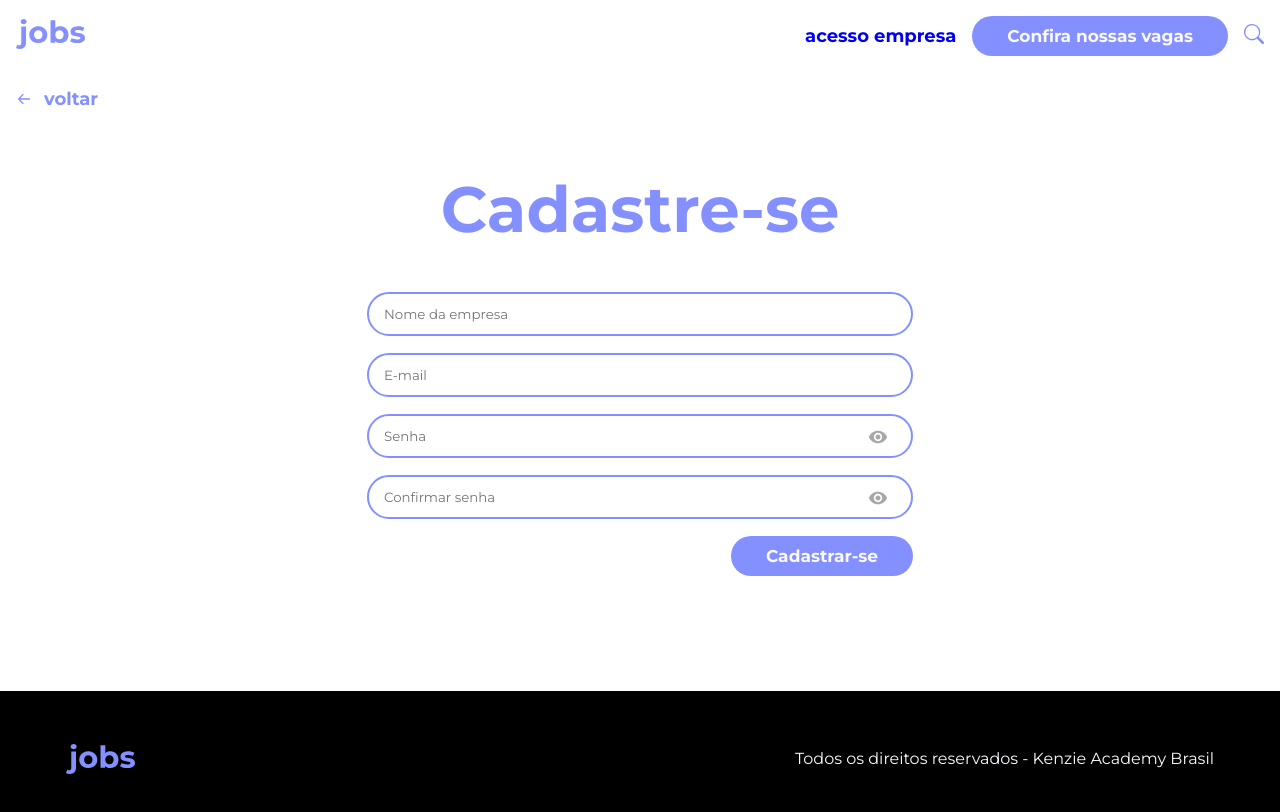
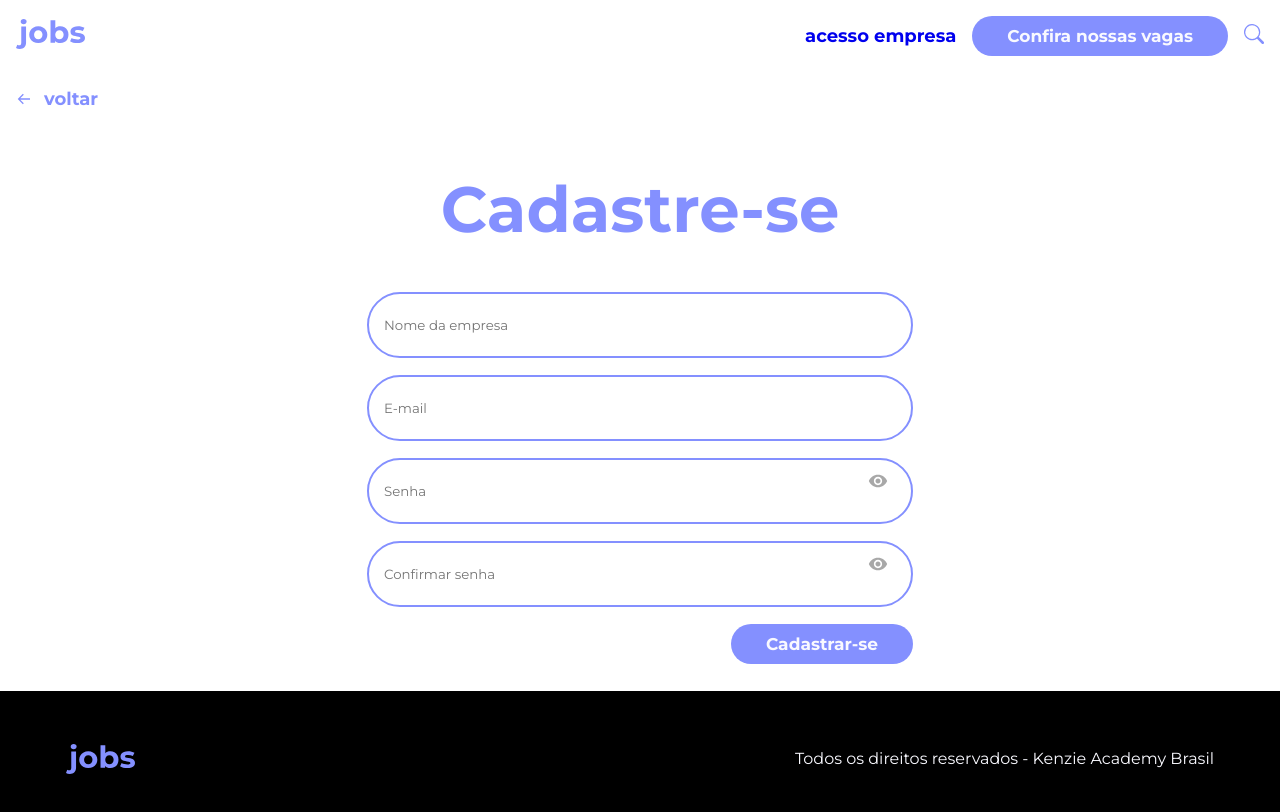
Before and after one commit to gusmfs/kenzie_jobs, a React (Vite) app: page /register in a window 1280 px wide. Shown: the top 812 px of the page. Built offline with nearby package versions, Linux system fonts and the light colour scheme; no server answers.

Commit message:
style: input height

```diff
--- a/src/style/forms.scss
+++ b/src/style/forms.scss
@@ -1,6 +1,6 @@
 .inputForm {
   width: 100%;
-  height: 44px;
+  height: 66px;
   padding: 0 15px;
   border-radius: 255px;
   border: 2px solid var(--Blue);
```
